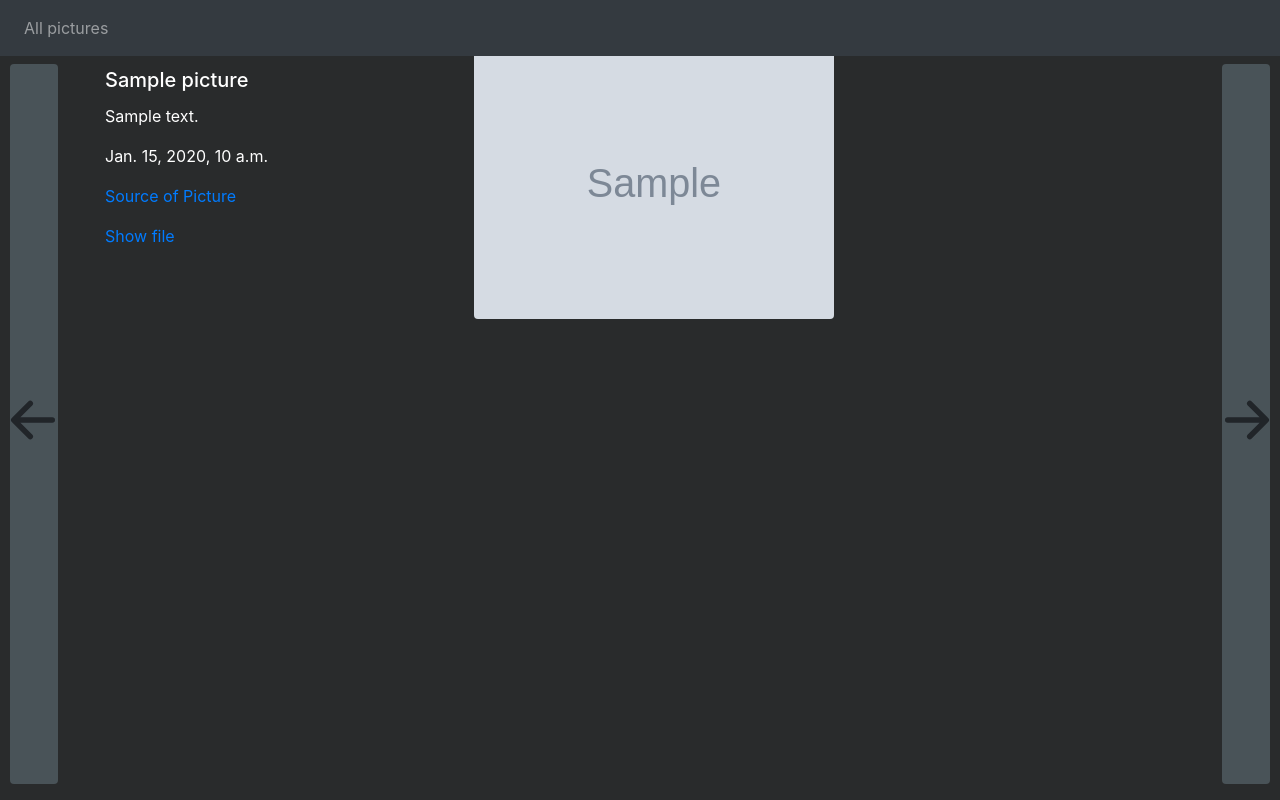
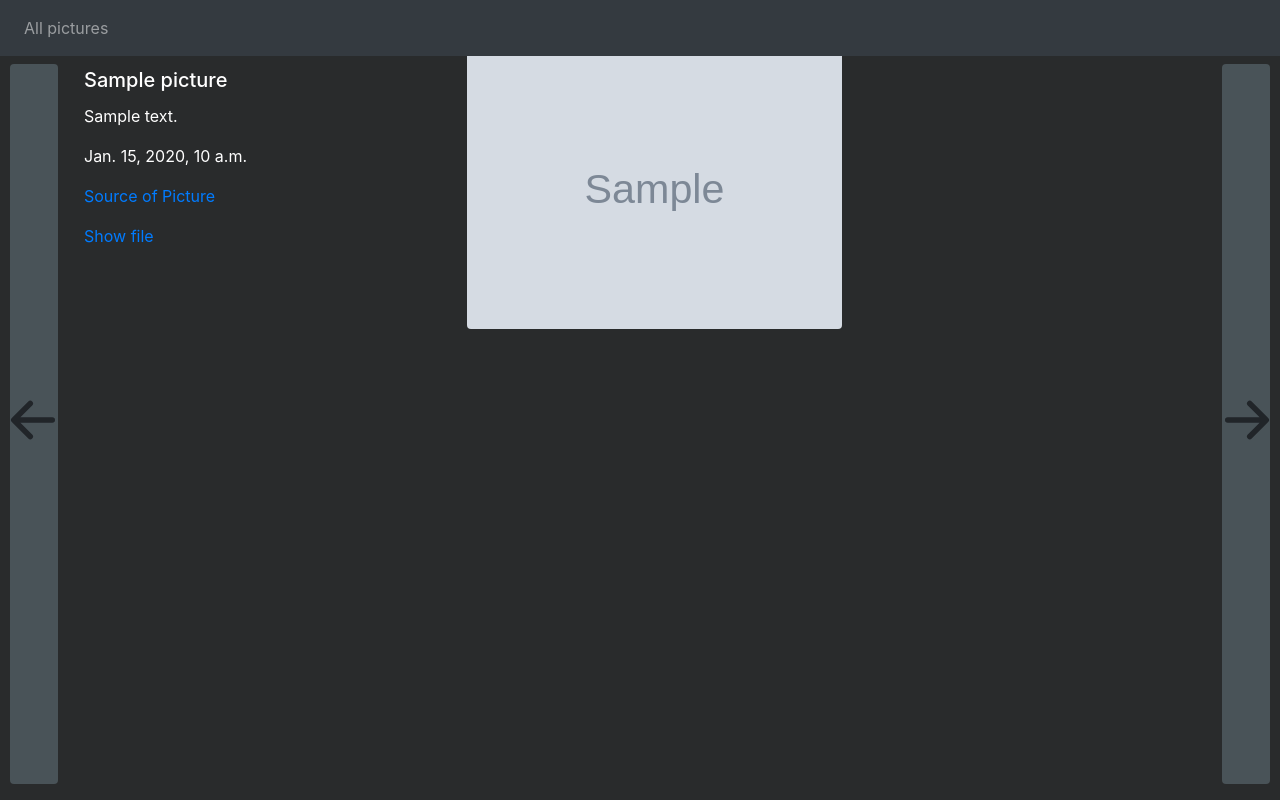
Before and after one commit to Tasari/django-photogallery, a Django app: template photogallery/templates/photogallery/detail.html in a window 1280 px wide. Run offline with Django 3.2, Linux system fonts and the light colour scheme; the template is opened without the code that fills it: most values are stand-ins (such as "Sample title", 1, 10 or a date in 2020); grey boxes marked "Sample" are stand-in pictures; some libraries are stand-ins or nearby versions.

Commit message:
main part containing text and pic fix

```diff
--- a/photogallery/templates/photogallery/detail.html
+++ b/photogallery/templates/photogallery/detail.html
@@ -22,7 +22,7 @@
   </a>
 
 
-<div class="container mt-5 w-90 h-90">
+<div class="mt-5 w-80 h-90"style="margin-right:4rem;margin-left:4rem;background-color: rgb(41, 43, 44);">
   <div class="card w-35 mh-90 rounded-0 float-left text-white border-0" style="background-color: rgb(41, 43, 44);">
     <div class="card-body">
         <h5 class="card-title">{{picture.name}}</h5>
@@ -35,8 +35,8 @@
     </div>
   </div>
 
-  <div class="card w-65 mh-100 float-left rounded-0 border-0" style="background-color: rgb(41, 43, 44);">
-    {% if picture.url_height < 1000 or picture.url_height < picture.url_width %}
+  <div class="card w-65 mh-100 float-right rounded-0 border-0" style="background-color: rgb(41, 43, 44);">
+    {% if picture.url_height < 700 or picture.url_height < picture.url_width %}
       <img src={% get_media_prefix %}{{picture.picture}} class="card-img-top rounded">
     {% else %}
       <img src={% get_media_prefix %}{{picture.picture}} class="card-img-top w-50 rounded" >
```
